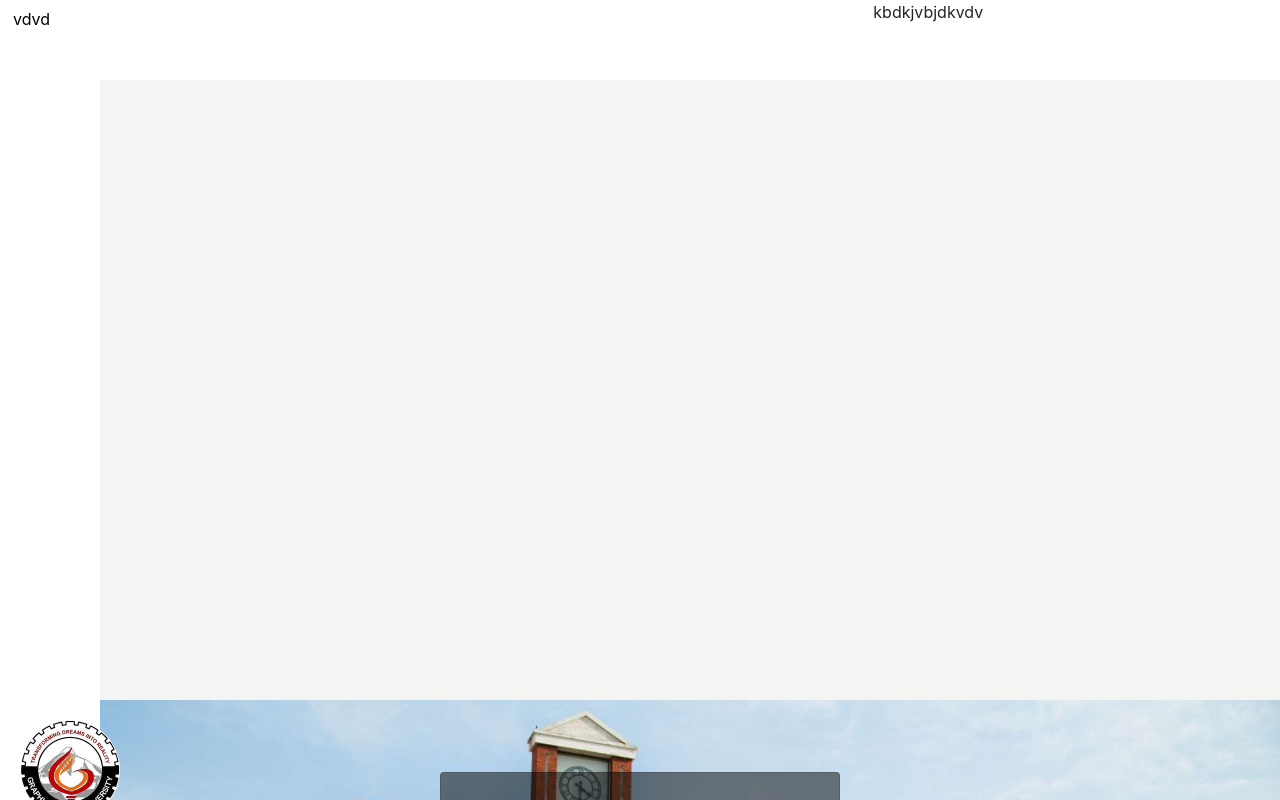
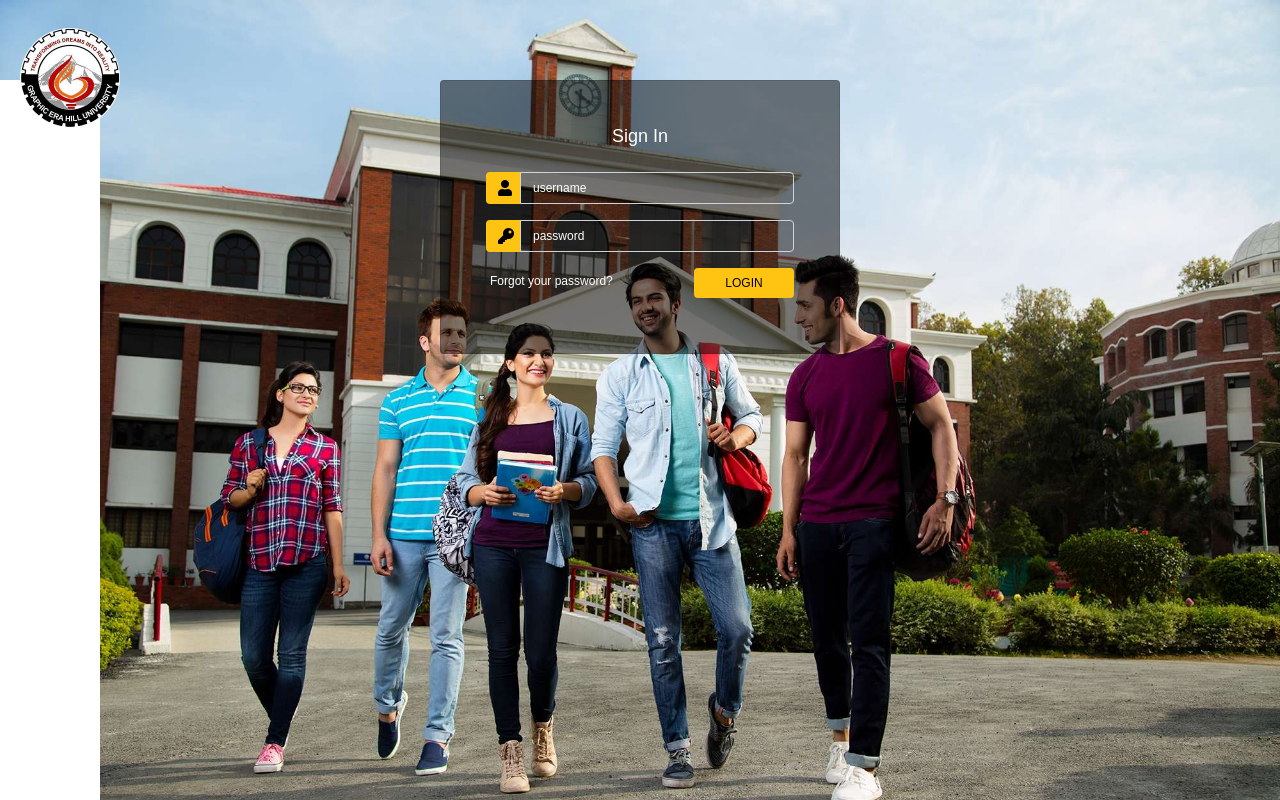
Before and after one commit to ankur003/web_schoolportal, an Angular app: page /login in a window 1280 px wide. Shown: the top 800 px of the page. Built offline with nearby package versions, Linux system fonts and the light colour scheme; a web font is replaced by a local one.

Commit message:
added interceptor

```diff
--- a/src/app/app.module.ts
+++ b/src/app/app.module.ts
@@ -9,9 +9,10 @@ import { AppRoutingModule } from './app-routing.module';
 import { AppComponent } from './app.component';
 import { LoginComponent } from './login/login.component';
 import { ErrorComponent } from './error/error.component';
-import { HttpClientModule } from '@angular/common/http';
+import { HttpClientModule, HTTP_INTERCEPTORS } from '@angular/common/http';
 import { DashboardComponent } from './dashboard/dashboard.component';
 import { NavigationComponent } from './navigation/navigation.component';
+import { InterceptorService } from './service/Interceptor/interceptor.service';
 
 @NgModule({
   declarations: [
@@ -29,7 +30,7 @@ import { NavigationComponent } from './navigation/navigation.component';
     ToastrModule.forRoot(),
     HttpClientModule
   ],
-  providers: [],
+  providers: [{provide: HTTP_INTERCEPTORS, useClass: InterceptorService, multi: true}],
   bootstrap: [AppComponent]
 })
 export class AppModule { }
--- a/src/app/navigation/navigation.component.html
+++ b/src/app/navigation/navigation.component.html
@@ -1,15 +1,21 @@
-<div class="mainBox">
-    <div class="navBar">
-        <div class="row">
-            <div class="col-8">
-                <button class="btn btn-transparent">vdvd</button>
-            </div>
-            <div class="col-4">
-                kbdkjvbjdkvdv
-            </div>
-           </div>
+<!doctype html>
+<html lang="en">
+  <head>
+  	<title>Sidebar 01</title>
+    <meta charset="utf-8">
+    <meta name="viewport" content="width=device-width, initial-scale=1, shrink-to-fit=no">
+
+    <link href="https://fonts.googleapis.com/css?family=Poppins:300,400,500,600,700,800,900" rel="stylesheet">
+
+		<link rel="stylesheet" href="https://stackpath.bootstrapcdn.com/font-awesome/4.7.0/css/font-awesome.min.css">
+		<link rel="stylesheet" href="/assets/css/style.css">
+  </head>
+  <body>
+		<div class="outerBox">
+      <div class="sideBar">
+
+      </div>
     </div>
-    <div class="sideBar">
 
-    </div>
-</div>
+  </body>
+</html>
--- /dev/null
+++ b/src/app/service/Interceptor/interceptor.service.ts
@@ -0,0 +1,31 @@
+import { Injectable } from '@angular/core';
+import {
+  HttpInterceptor,
+  HttpRequest,
+  HttpHandler,
+  HttpEvent
+} from "@angular/common/http";
+import { Observable } from "rxjs";
+
+@Injectable({
+  providedIn: 'root'
+})
+export class InterceptorService implements HttpInterceptor {
+
+  constructor() { }
+
+  intercept(
+    req: HttpRequest<any>,
+    next: HttpHandler
+  ): Observable<HttpEvent<any>> {
+    let newHeaders = req.headers;
+    debugger
+    //if (req.url.indexOf('/login') === -1) {
+      newHeaders = newHeaders.append('Authorizationn', 'temp bearer token');
+      const authReq = req.clone({ headers: newHeaders });
+      return next.handle(authReq);
+  //  }
+   // return next.handle(req);
+
+  }
+}
--- a/src/app/service/login/login.service.ts
+++ b/src/app/service/login/login.service.ts
@@ -1,5 +1,5 @@
 import { Injectable } from '@angular/core';
-import { HttpClient } from '@angular/common/http';
+import { HttpClient, HttpHeaders } from '@angular/common/http';
 
 export class LoginBean {
   constructor(public username: string, public password: string) {
```
Also changed, not shown: src/assets/css/style.css (added), src/assets/images/logo.jpg (added), 1 other file (tests, documents, lock files or other folders).
